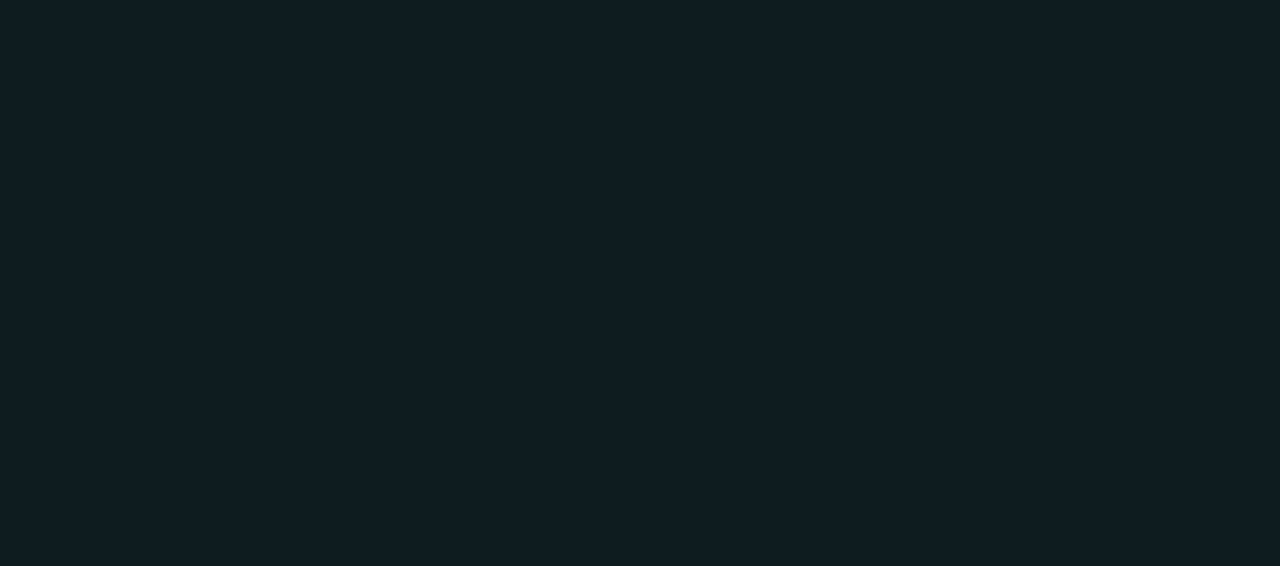
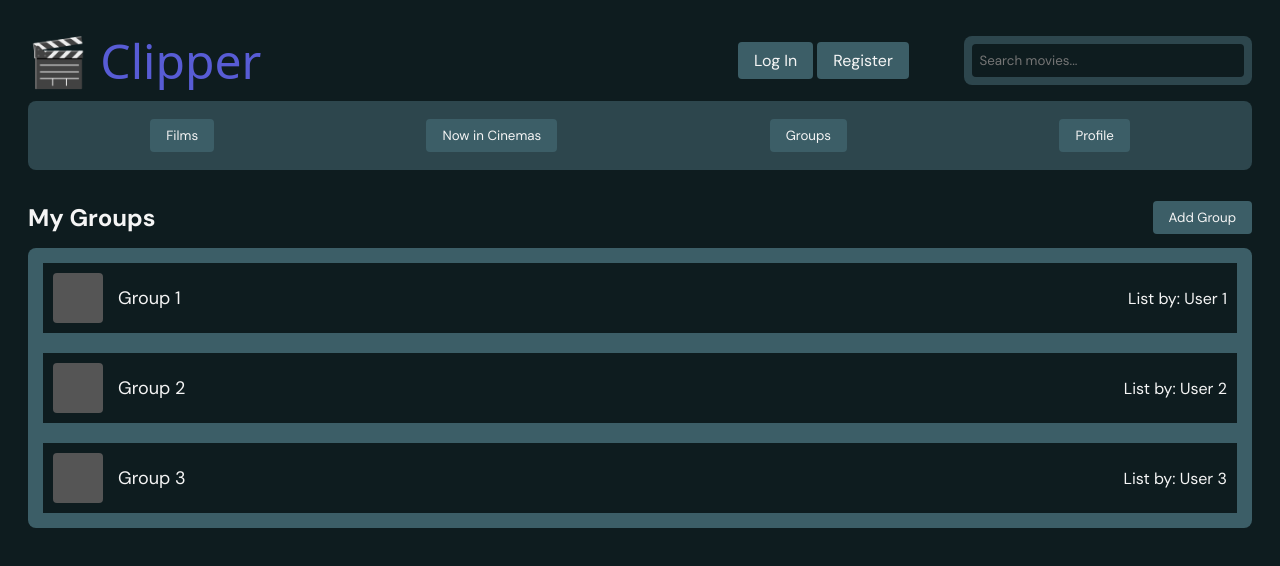
Before and after one commit to websivu-projekti/movie-website-project, a React (Create React App) app in the folder frontend/: page /groups in a window 1280 px wide. Before the commit this address had no page. Shown: the top 566 px of the page. Built offline with nearby package versions, Linux system fonts and the light colour scheme; a web font is replaced by a local one.

Commit message:
Groups-sivulla nyt se add group nappi

```diff
--- a/frontend/src/App.js
+++ b/frontend/src/App.js
@@ -7,7 +7,7 @@ import Login from "./pages/Login"
 import Signup from "./pages/Signup"
 import EditProfile from "./pages/EditProfile"
 import MovieList from "./pages/MovieList"
-import MyGroups from "./pages/MyGroups"
+import Groups from "./pages/Groups"
 import Films from "./pages/Films"
 
 
@@ -26,7 +26,7 @@ function App() {
         <Route path="/profile" element={<Profile />} />
         <Route path="/editprofile" element={<EditProfile />} />
         <Route path="/movielist" element={<MovieList />} />
-        <Route path="/mygroups" element={<MyGroups />} />
+        <Route path="/groups" element={<Groups />} />
       </Routes>
     </Router>
   )
--- a/frontend/src/components/header.jsx
+++ b/frontend/src/components/header.jsx
@@ -5,7 +5,7 @@ export default function Header(){
     const sections = [
         { label: "Films", path: "/films" },
         { label: "Now in Cinemas", path: "/cinema" },
-        { label: "My groups", path: "/mygroups" },
+        { label: "Groups", path: "/groups" },
         { label: "Profile", path: "/profile" }
     ]
     return(
--- a/frontend/src/pages/Groups.js
+++ b/frontend/src/pages/Groups.js
@@ -1,18 +1,64 @@
 import React from "react"
 import { useNavigate } from "react-router-dom"
+import "./MyGroups.css"
 import Header from '../components/header.jsx'
-import "../index.css"
 
-function Groups(){
-  const navigate = useNavigate()
-  return (
-    <div>
-      <Header/>
-      <h1>My Groups</h1>
-      <p>Group list will appear here</p>
-      <button onClick={() => navigate(-1)}>Back</button>
+
+function MyGroups() {
+return (
+<div className="container">
+<Header/>
+
+  <div className="my-groups-container">
+    <h1 className="groups-title">My Groups</h1>
+    <button className="groupsBtn">Add Group</button>
+    <div className="groups-box">
+      {/* ryhmien cardit tänne */}
     </div>
-  )
-}
+  </div>
 
-export default Groups
+
+  <main className="groupsWrapper">
+    <div className="groupsBox">
+
+
+      <div className="groupItem">
+        <div className="groupLeft">
+          <div className="groupIcon" />
+            <span className="groupName">Group 1</span>
+          </div>
+        <div className="groupMeta">List by: User 1</div>
+      </div>
+
+
+    <div className="divider" />
+
+
+    <div className="groupItem">
+      <div className="groupLeft">
+        <div className="groupIcon" />
+          <span className="groupName">Group 2</span>
+        </div>
+      <div className="groupMeta">List by: User 2</div>
+    </div>
+
+
+    <div className="divider" />
+
+
+    <div className="groupItem">
+      <div className="groupLeft">
+        <div className="groupIcon" />
+          <span className="groupName">Group 3</span>
+        </div>
+      <div className="groupMeta">List by: User 3</div>
+    </div>
+
+
+    </div>
+  </main>
+  </div>
+)}
+
+
+export default MyGroups
--- a/frontend/src/pages/MyGroups.css
+++ b/frontend/src/pages/MyGroups.css
@@ -8,14 +8,50 @@
   min-height: 100vh;
 }
 
+.my-groups-container{
+  display: grid;
+  grid-template-columns: auto;
+  grid-template-rows: auto;
+  grid-template-areas:
+  'title empty button'
+  'groups groups groups'
+  ;
+}
+
 .groups-title {
+  grid-area: title;
   font-size: 24px;
   font-weight: bold;
   margin-bottom: 15px;
-  color: var(--blue-acc1);
+}
+
+.groupsBtn{
+  grid-area: button;
+  margin-right: 0;
+  margin-left: auto;
+  align-self: center;
+  width: fit-content;
+  height: fit-content;
+  padding: 0.5rem 1rem;
+  background-color: var(--bg-acc2);
+  color: var(--text-col1);
+  border: none;
+  border-radius: 4px;
+  cursor: pointer;
+  text-decoration: none;
+}
+
+.groupsBtn:hover{
+  outline: solid var(--green-acc2) 2px;
+}
+
+.groupsBtn:active{
+  color: var(--text-col2);
+  background-color: var(--green-acc1);
 }
 
 .groupsBox {
+  grid-area: groups;
   background-color: var(--bg-acc2);
   border-radius: 8px;
   padding: 15px;
--- a/frontend/src/pages/MyGroups.js
+++ /dev/null
@@ -1,64 +0,0 @@
-import React from "react"
-import { useNavigate } from "react-router-dom"
-import "./MyGroups.css"
-import Header from '../components/header.jsx'
-
-
-function MyGroups() {
-return (
-<div className="container">
-<Header/>
-
-<div className="my-groups-container">
-  <h1 className="groups-title">My Groups</h1>
-  <div className="groups-box">
-    {/* ryhmien cardit tänne */}
-  </div>
-</div>
-
-
-<main className="groupsWrapper">
-<div className="groupsBox">
-
-
-<div className="groupItem">
-<div className="groupLeft">
-<div className="groupIcon" />
-<span className="groupName">Group 1</span>
-</div>
-<div className="groupMeta">List by: User 1</div>
-</div>
-
-
-<div className="divider" />
-
-
-<div className="groupItem">
-<div className="groupLeft">
-<div className="groupIcon" />
-<span className="groupName">Group 2</span>
-</div>
-<div className="groupMeta">List by: User 2</div>
-</div>
-
-
-<div className="divider" />
-
-
-<div className="groupItem">
-<div className="groupLeft">
-<div className="groupIcon" />
-<span className="groupName">Group 3</span>
-</div>
-<div className="groupMeta">List by: User 3</div>
-</div>
-
-
-</div>
-</main>
-</div>
-)
-}
-
-
-export default MyGroups
```
Also changed, not shown: frontend/src/pages/MyGroup.js (added, +18 -0 lines). Lines whose indentation alone changed are shown as unchanged.
